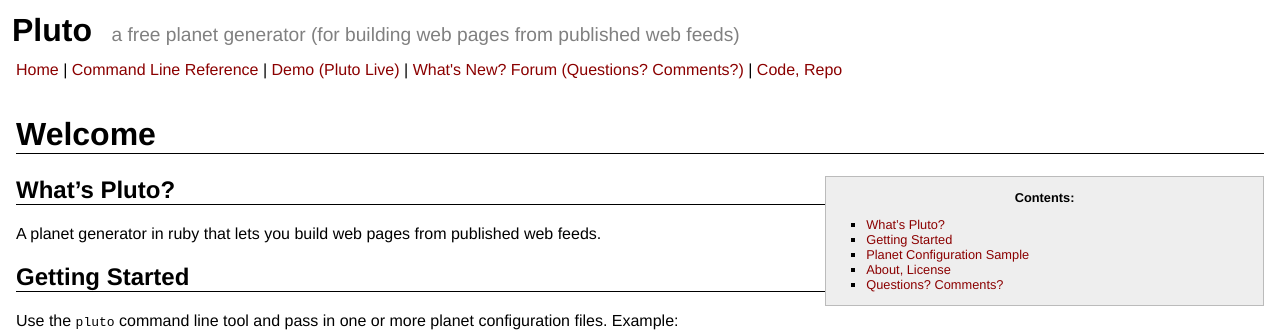
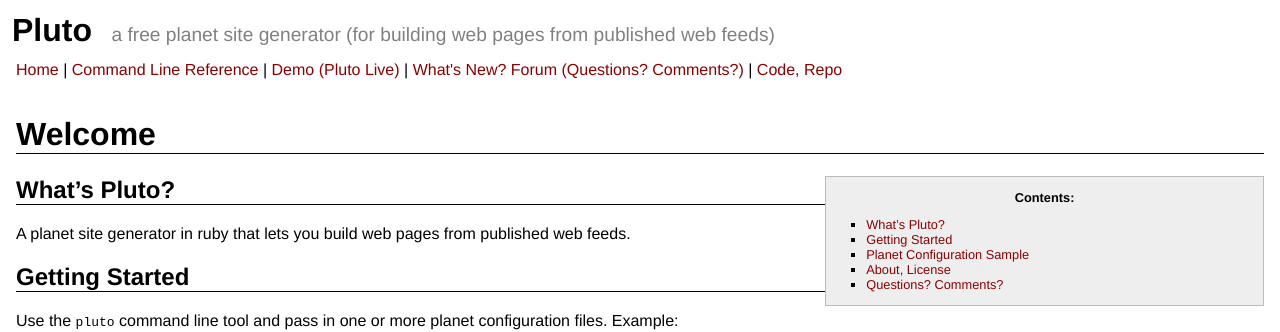
Before and after one commit to feedreader/website.old, a Jekyll site: the page built from index.md, in a window 1280 px wide. Shown: the top 332 px of the page. Built offline with Jekyll 4.4.1, drawn with Linux system fonts in a browser that asks for light colours.

```diff
--- a/_layouts/default.html
+++ b/_layouts/default.html
@@ -2,7 +2,7 @@
 <html>
 <head>
    <meta charset="utf-8">
-   <title>{{ page.title }} - Pluto - Another Planet Generator in Ruby</title>
+   <title>{{ page.title }} - Pluto - Another Planet Site Generator in Ruby</title>
    <link rel="stylesheet" href="css/pluto.css"   type="text/css">
    <link rel="icon"       href="i/favicon.png"   type="image/png">
 
@@ -11,7 +11,7 @@
 
   <div id="header">
     <span class='big'>Pluto</span>
-    <span class='small'>a free planet generator (for building web pages from published web feeds)</span>
+    <span class='small'>a free planet site generator (for building web pages from published web feeds)</span>
   </div>
 
   <div id="nav">
--- a/index.md
+++ b/index.md
@@ -18,7 +18,7 @@
 
 ## What's Pluto?   {#whatis}
 
-A planet generator in ruby that lets you build web pages from published web feeds.
+A planet site generator in ruby that lets you build web pages from published web feeds.
 
 
 ## Getting Started    {#start}
```
